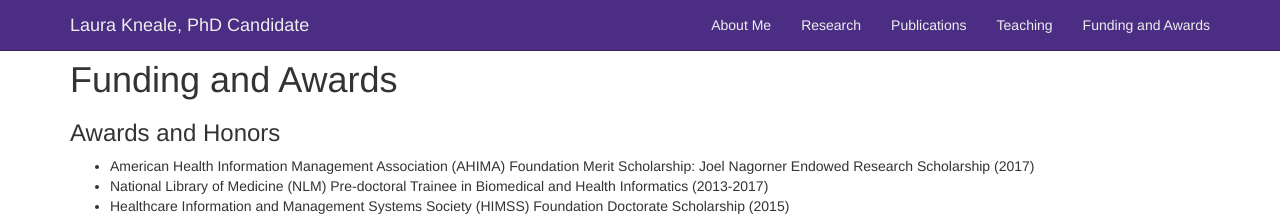
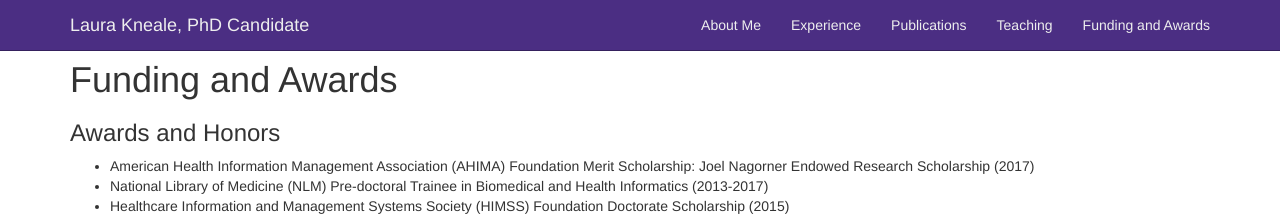
Before and after one commit to lkneale/lkneale.github.io, a Jekyll site: the page built from funding.md, in a window 1280 px wide. Shown: the top 216 px of the page. Built offline with Jekyll 4.4.1, drawn with Linux system fonts in a browser that asks for light colours.

Commit message:
Update menu.yml

```diff
--- a/_data/menu.yml
+++ b/_data/menu.yml
@@ -1,7 +1,7 @@
 - title: About Me
   href: "/about/"
 
-- title: Research
+- title: Experience
   href: "/research/"
 
 - title: Publications
```
